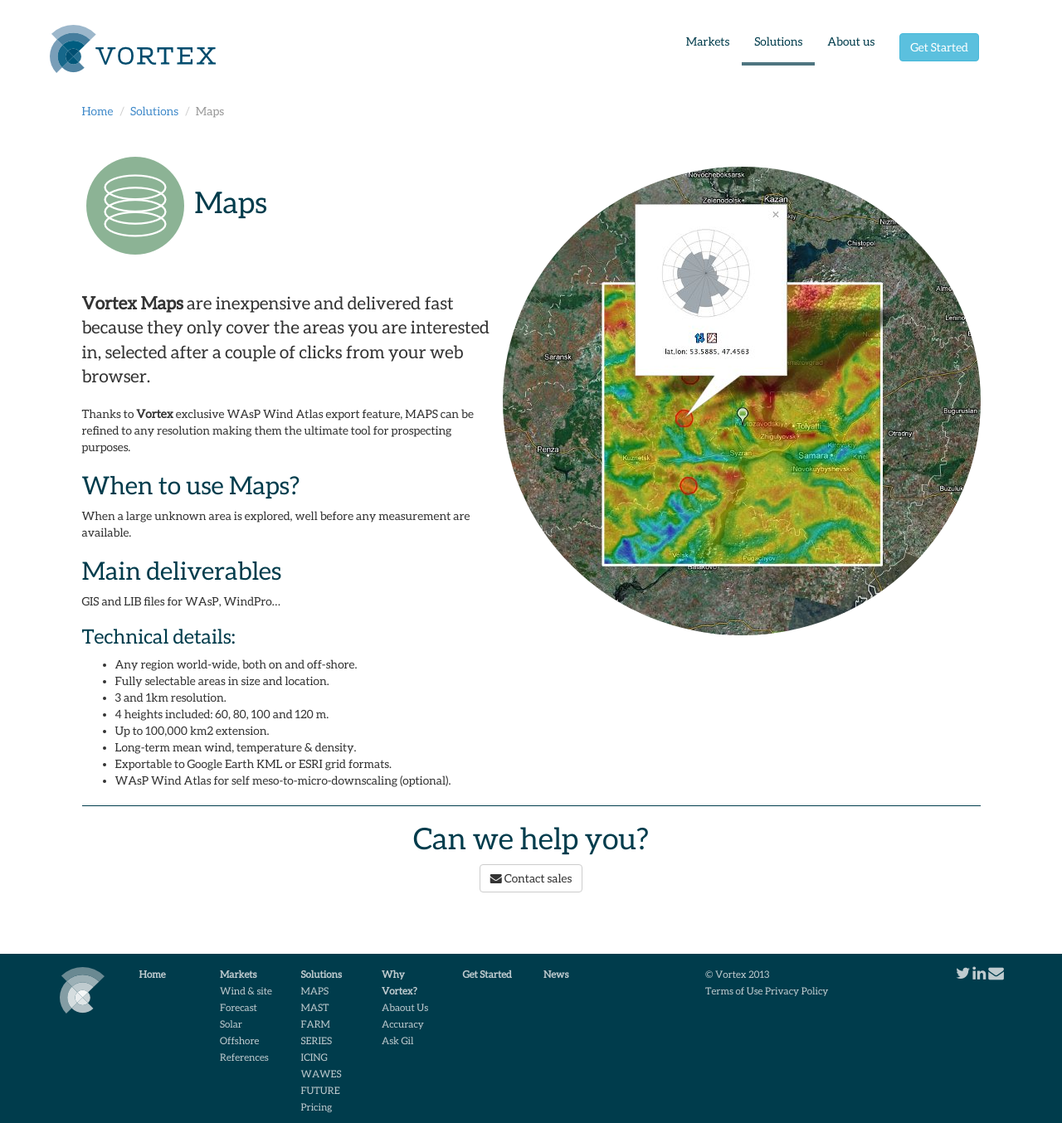
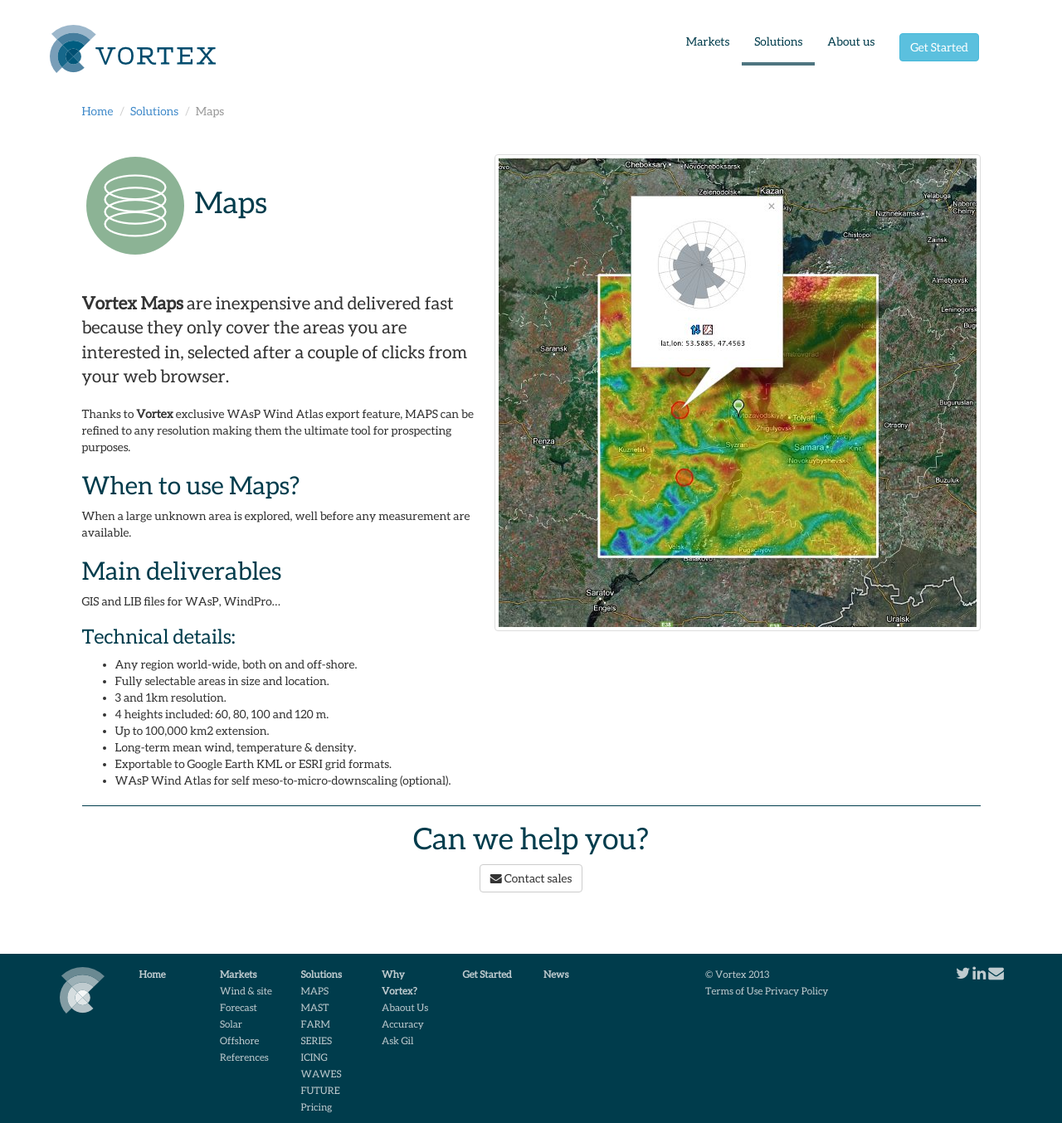
Before and after one commit to vortex-es/vortex-es.github.io, a Jekyll site: the page built from solutions/maps.md, in a window 1280 px wide and 1354 px high. Shown: the whole window at 83% size. Built offline with Jekyll 4.4.1, drawn with Linux system fonts in a browser that asks for light colours; Markdown is read by kramdown in place of the engine named in the settings.

Commit message:
ajustat de nou el layout de solutions (imatges rectangulars) i reduïts 15px addicionals l'espai superior.

```diff
--- a/_layouts/solutions.html
+++ b/_layouts/solutions.html
@@ -23,7 +23,7 @@
 
           <article role="main">
             {% if page.featured-img-url %}
-            <p class="pull-right hidden-xs text-center featured-img-url"><img class="img-circle" src="{{site.baseurl}}/assets/img/{{page.featured-img-url}}"></p>
+            <p class="pull-right hidden-xs text-center featured-img-url"><img class="img-thumbnail" src="{{site.baseurl}}/assets/img/{{page.featured-img-url}}"></p>
             {% endif %}
             {{ content }}
           </article>
--- a/assets/css/app.css
+++ b/assets/css/app.css
@@ -713,7 +713,7 @@
   float: right!important;
 }
 body.vx-solutions div.body-content article p.featured-img-url {
-  margin-top: -150px;
+  margin-top: -165px;
   margin-left: 10px;
 }
 }
```
